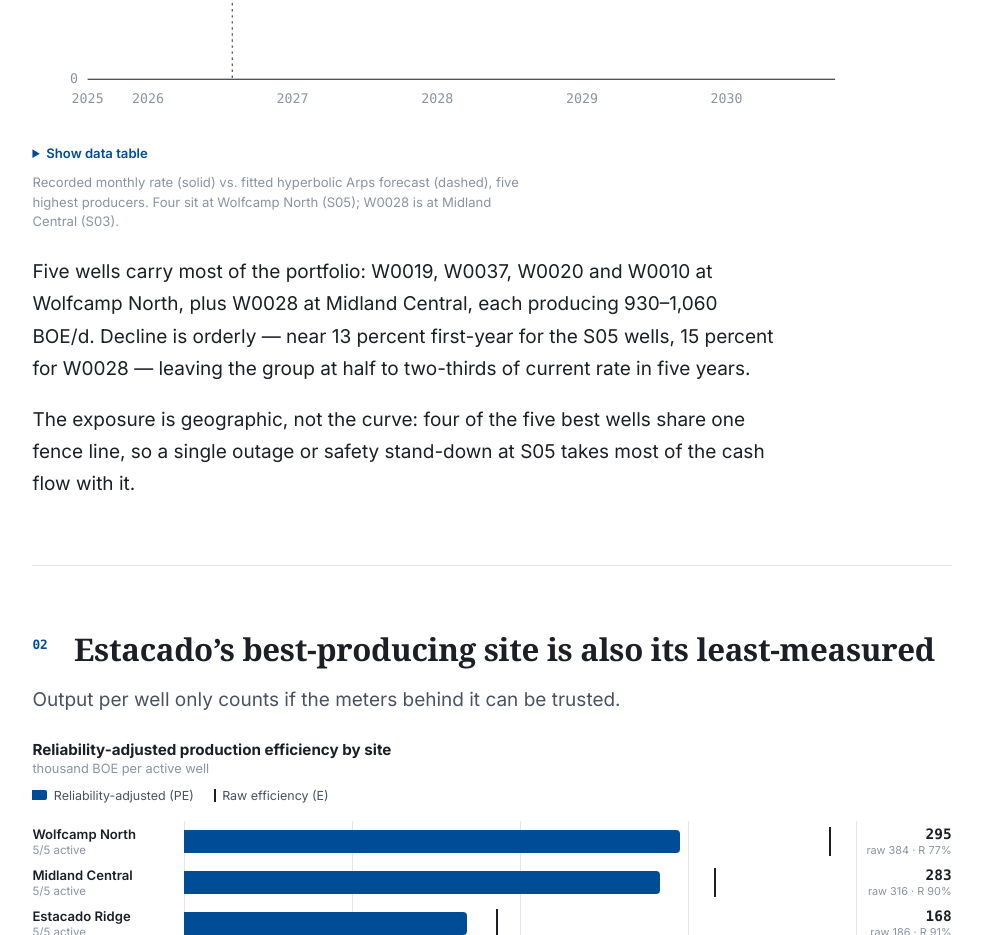
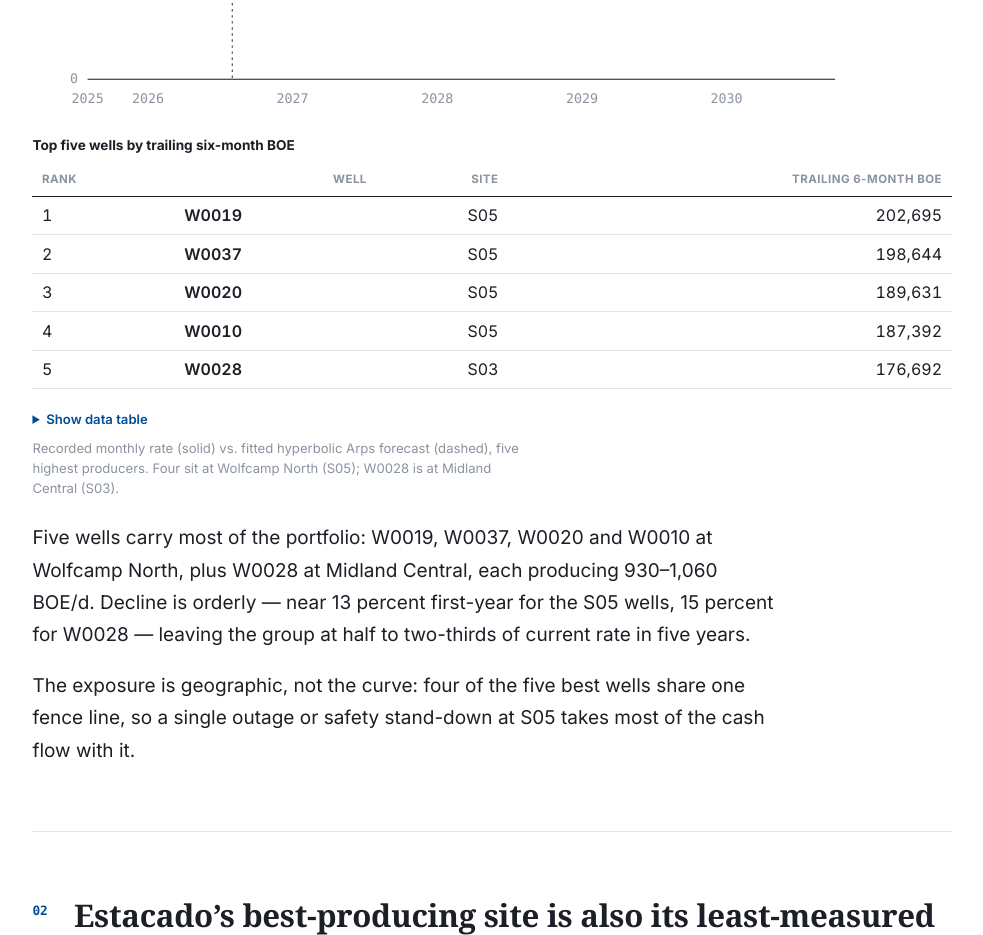
Before and after one commit to Gurshaan159/React_presentatoin, a React (Vite) app: page / in a window 1280 px wide. Shown: the part 2040-2975 px from the top of the page, without its empty margins (250-1233 px from the left). Built offline with nearby package versions, Linux system fonts and the light colour scheme.

Commit message:
Add Q1 top-well BOE table

```diff
--- a/src/Data/q1_decline_forecast.json
+++ b/src/Data/q1_decline_forecast.json
@@ -10,6 +10,7 @@
     {
       "wellId": "W0019",
       "site": "S05",
+      "trailing6MonthBoe": 202695.0,
       "fit": {
         "qi": 1208.174010206077,
         "Di": 0.14668045226884546,
@@ -324,6 +325,7 @@
     {
       "wellId": "W0037",
       "site": "S05",
+      "trailing6MonthBoe": 198644.0,
       "fit": {
         "qi": 1202.006699189689,
         "Di": 0.1631957135807669,
@@ -638,6 +640,7 @@
     {
       "wellId": "W0020",
       "site": "S05",
+      "trailing6MonthBoe": 189631.0,
       "fit": {
         "qi": 1157.4460377388004,
         "Di": 0.1556957281142942,
@@ -952,6 +955,7 @@
     {
       "wellId": "W0010",
       "site": "S05",
+      "trailing6MonthBoe": 187392.0,
       "fit": {
         "qi": 1150.933851205466,
         "Di": 0.14011419675242764,
@@ -1266,6 +1270,7 @@
     {
       "wellId": "W0028",
       "site": "S03",
+      "trailing6MonthBoe": 176692.0,
       "fit": {
         "qi": 1089.4727144861351,
         "Di": 0.18246583224899543,
--- a/src/components/report/Q1DeclineChart.jsx
+++ b/src/components/report/Q1DeclineChart.jsx
@@ -242,6 +242,32 @@ function Q1DeclineChart() {
         ) : null}
       </div>
 
+      <div className={styles.tableScroll}>
+        <table className={styles.table}>
+          <caption>Top five wells by trailing six-month BOE</caption>
+          <thead>
+            <tr>
+              <th scope="col">Rank</th>
+              <th scope="col">Well</th>
+              <th scope="col">Site</th>
+              <th scope="col">Trailing 6-month BOE</th>
+            </tr>
+          </thead>
+          <tbody>
+            {[...WELLS]
+              .sort((a, b) => b.trailing6MonthBoe - a.trailing6MonthBoe)
+              .map((w, index) => (
+                <tr key={w.wellId}>
+                  <td>{index + 1}</td>
+                  <th scope="row">{w.wellId}</th>
+                  <td>{w.site ?? '—'}</td>
+                  <td>{Math.round(w.trailing6MonthBoe).toLocaleString('en-US')}</td>
+                </tr>
+              ))}
+          </tbody>
+        </table>
+      </div>
+
       <details className={styles.tableWrap}>
         <summary>Show data table</summary>
         <div className={styles.tableScroll}>
--- a/src/components/report/Q1DeclineChart.module.css
+++ b/src/components/report/Q1DeclineChart.module.css
@@ -165,6 +165,13 @@
   width: 100%;
   min-width: 34rem;
 }
+.table caption {
+  padding: 0 0 0.55rem;
+  text-align: left;
+  font-size: 0.85rem;
+  font-weight: 700;
+  color: var(--est-charcoal);
+}
 .table th,
 .table td {
   padding: 0.4rem 0.6rem;
```
Also changed, not shown: 1 other file (tests, documents, lock files or other folders).
